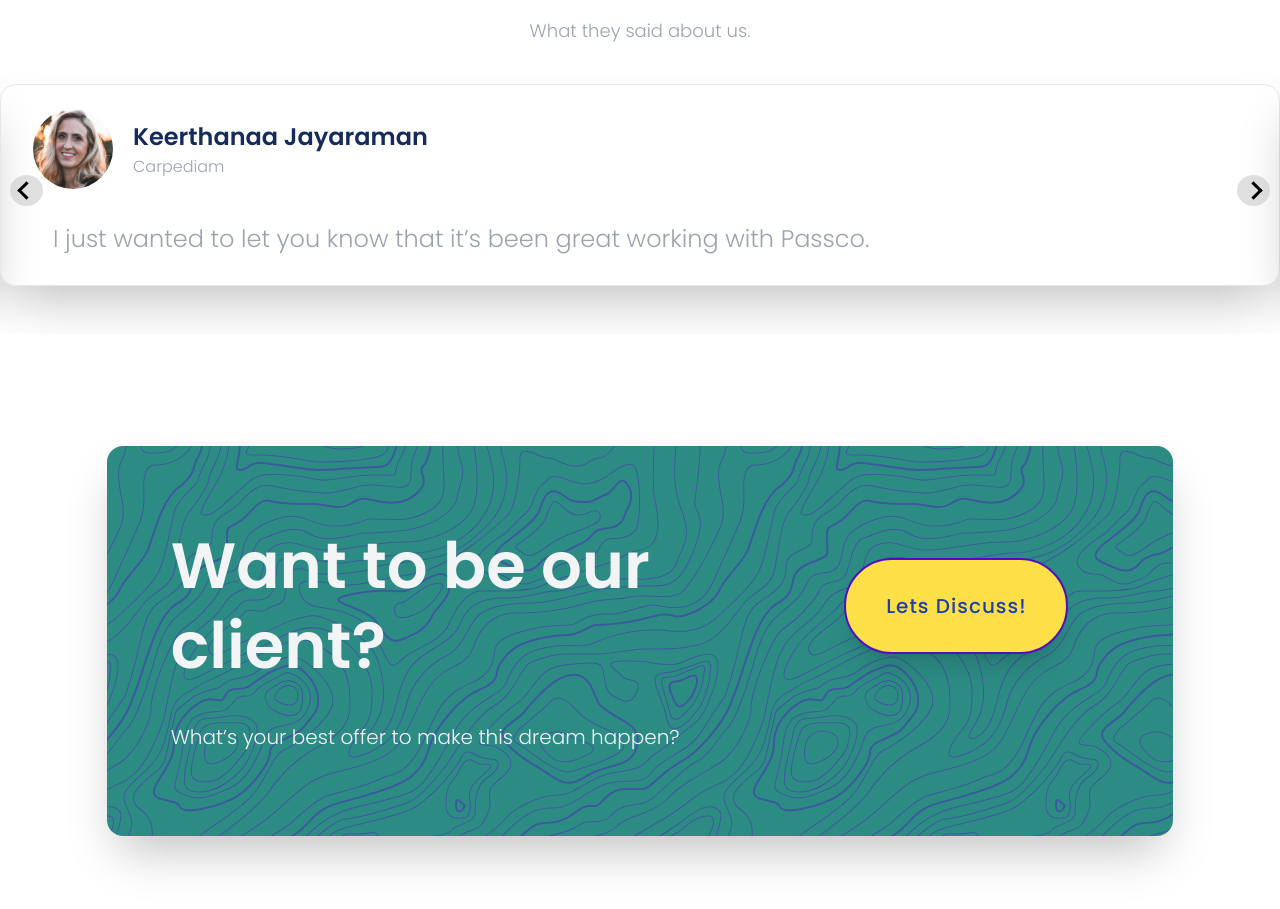
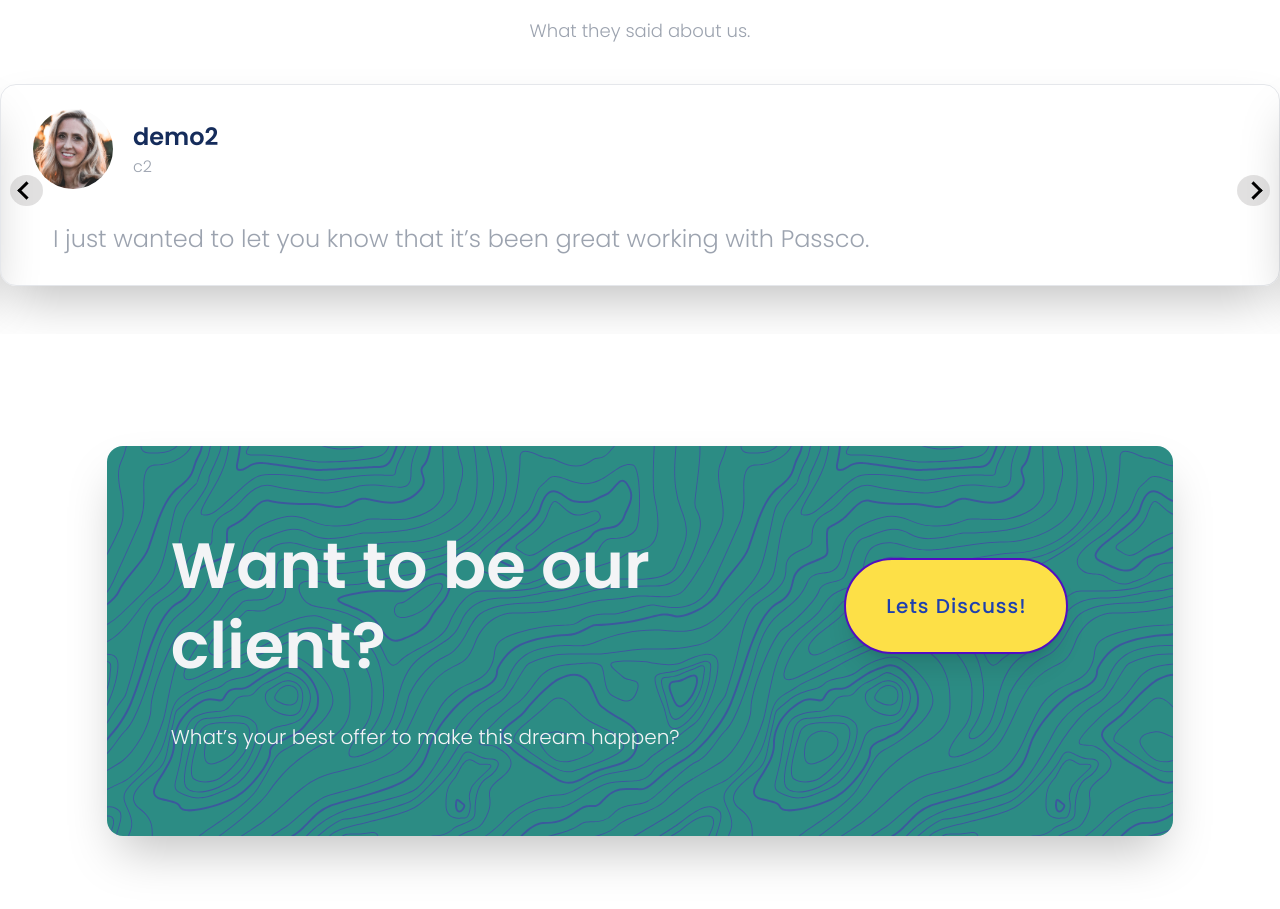
Before and after one commit to kanhav0601/passco-sc, a React (Create React App) app: page / in a window 1280 px wide. Shown: the part 3987-4896 px from the top of the page. Built offline with nearby package versions, Linux system fonts and the light colour scheme.

Commit message:
landingPageData.js

```diff
--- a/src/json/landingPageData.js
+++ b/src/json/landingPageData.js
@@ -147,22 +147,22 @@ export const Advantages = [
 export const Testimonials = [
   {
     id: 1,
-    name: 'Sanjay Kandpal',
-    company: 'Target Operations Pvt Ltd',
+    name: 'demo1',
+    company: 'c1',
     testimoni: 'Thanks for Passco, you guys are the best! Keep up the great work!',
     imageUrl: Kruger,
   },
   {
     id: 2,
-    name: 'Keerthanaa Jayaraman',
-    company: 'Carpediam',
+    name: 'demo2',
+    company: 'c2',
     testimoni: 'I just wanted to let you know that it’s been great working with Passco.',
     imageUrl: Sasha,
   },
   {
     id: 3,
-    name: 'Nikhil Sinha',
-    company: 'Accenture',
+    name: 'demo3',
+    company: 'c3',
     testimoni: 'Passco is so great. Thank you so much for a job well done.',
     imageUrl: Reiner,
   },
```
